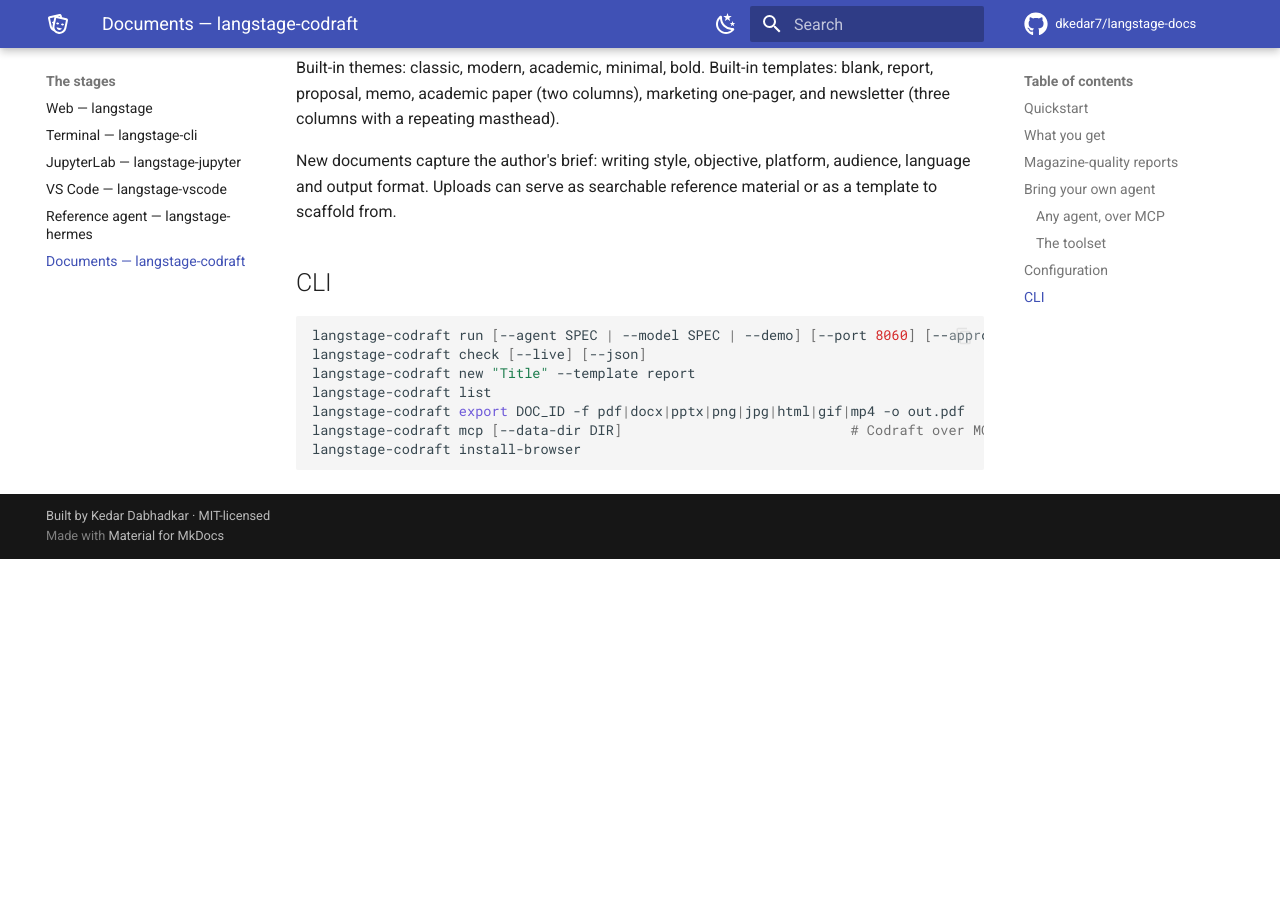
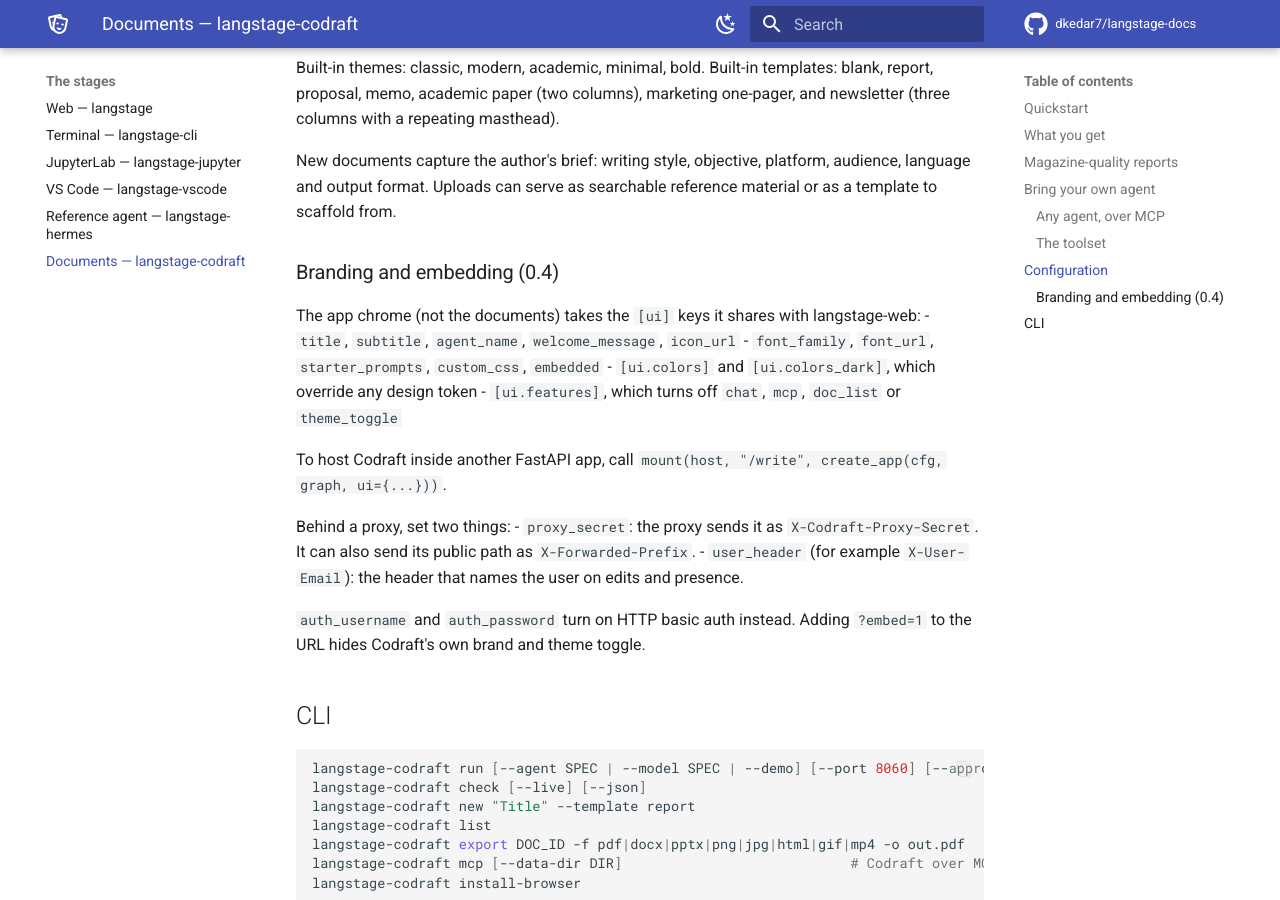
Before and after one commit to dkedar7/langstage-docs, an MkDocs documentation site: the page built from docs/stages/codraft.md, in a window 1280 px wide and 900 px high, scrolled down 4814 px. Built offline with MkDocs 1.6.1 and Material for MkDocs 9.7.7, drawn with Linux system fonts in a browser that asks for light colours; comment, search, counter and statistics services are not loaded; before the commit the page ends 5373 px from its top, so only the background shows below that.

Commit message:
Codraft 0.4: branding and embedding
Co-Authored-By: Claude Opus 5.5 (1M context) <noreply@anthropic.com>
Claude-Session: https://claude.ai/code/session_018PbmhSNAgCLv2vVBoFTbAn

```diff
--- a/docs/stages/codraft.md
+++ b/docs/stages/codraft.md
@@ -171,6 +171,24 @@ New documents capture the author's brief: writing style, objective, platform, au
 and output format. Uploads can serve as searchable reference material or as a template to
 scaffold from.
 
+### Branding and embedding (0.4)
+
+The app chrome (not the documents) takes the `[ui]` keys it shares with langstage-web:
+- `title`, `subtitle`, `agent_name`, `welcome_message`, `icon_url`
+- `font_family`, `font_url`, `starter_prompts`, `custom_css`, `embedded`
+- `[ui.colors]` and `[ui.colors_dark]`, which override any design token
+- `[ui.features]`, which turns off `chat`, `mcp`, `doc_list` or `theme_toggle`
+
+To host Codraft inside another FastAPI app, call
+`mount(host, "/write", create_app(cfg, graph, ui={...}))`.
+
+Behind a proxy, set two things:
+- `proxy_secret`: the proxy sends it as `X-Codraft-Proxy-Secret`. It can also send its public path as `X-Forwarded-Prefix`.
+- `user_header` (for example `X-User-Email`): the header that names the user on edits and presence.
+
+`auth_username` and `auth_password` turn on HTTP basic auth instead. Adding `?embed=1` to the URL
+hides Codraft's own brand and theme toggle.
+
 ## CLI
 
 <!-- snippet: skip -->
```
